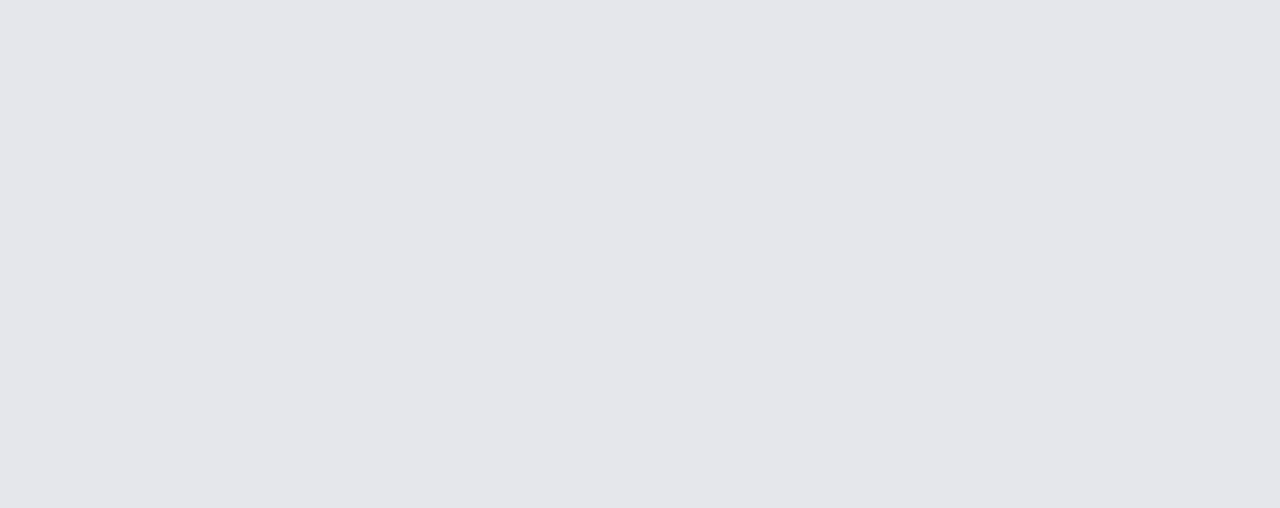
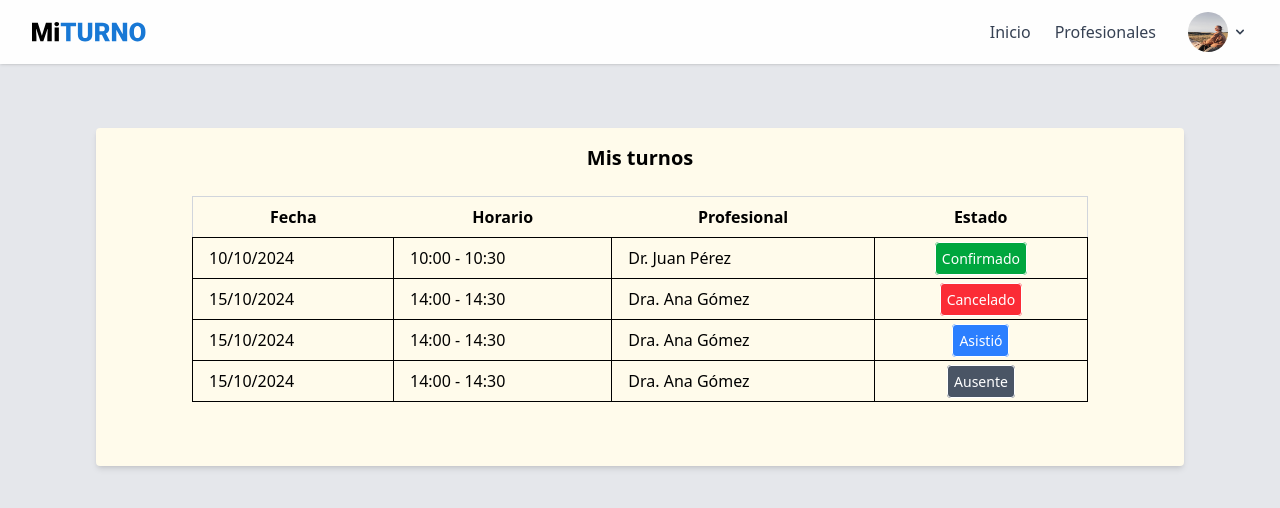
Before and after one commit to MacaZubiri/Web-AppTurnos, a React (Vite) app: page /mis-turnos in a window 1280 px wide. Before the commit this address had no page. Shown: the top 508 px of the page. Built offline with nearby package versions, Linux system fonts and the light colour scheme.

Commit message:
agregue estructura y diseño de mi perfil y mis turnos

```diff
--- a/src/App.jsx
+++ b/src/App.jsx
@@ -7,6 +7,7 @@ import Perfil from "./pages/Perfil";
 import PerfilProfesional from "./pages/PerfilProfesional";
 import ReservarTurno from "./pages/ReservarTurno";
 import Layout from "./Layout";
+import MisTurnos from "./pages/MisTurnos";
 
 
 
@@ -22,6 +23,7 @@ function App() {
           <Route path="/reservar-turno" element={<ReservarTurno />} />
           <Route path="/perfil-profesional/:id" element={<PerfilProfesional />} />
           <Route path="/reservar-turno/:id" element={<ReservarTurno />} />
+          <Route path="/mis-turnos" element={<MisTurnos/>} />
         </Route>
       </Routes>
     </BrowserRouter>
--- a/src/components/Navbar.jsx
+++ b/src/components/Navbar.jsx
@@ -51,14 +51,12 @@ const NavBar = ({ user, onLoginClick, onLogout }) => {
           {/* Menú de escritorio */}
           <div className="hidden md:flex items-center ml-auto space-x-6">
             <Link to="/" className="text-gray-700 hover:text-gray-900 font-medium">Inicio</Link>
-            <Link to="/buscar-profesional" className="text-gray-700 hover:text-gray-900 font-medium ">Profesionales</Link>
+            <Link to="/buscar-profesional" className="text-gray-700 hover:text-gray-900 font-medium ${!user.isLogged ? mr-8 ">Profesionales</Link>
 
             {user.isLogged && user.role === "profesional" && (
               <Link to="/portal" className="text-gray-700 hover:text-gray-900 font-medium">Portal Profesional</Link>
             )}
-            {user.isLogged && user.role === "usuario" && (
-              <Link to="/mis-turnos" className="text-gray-700 hover:text-gray-900 font-medium mr-8">Mis turnos</Link>
-            )}
+
           </div>
 
           {/* Botón Ingresar o Avatar */}
@@ -92,6 +90,14 @@ const NavBar = ({ user, onLoginClick, onLogout }) => {
         >
           Mi perfil
         </button>
+
+        <button
+          onClick={() => { navigate("/mis-turnos"); toggleMenu(); }}
+          className="px-4 py-2 hover:bg-gray-100 text-left cursor-pointer"
+        >
+          Mis Turnos
+        </button>
+
         <button
           onClick={() => { onLogout(); toggleMenu(); }}
           className="px-4 py-2 hover:bg-gray-100 text-left cursor-pointer"
@@ -129,6 +135,8 @@ const NavBar = ({ user, onLoginClick, onLogout }) => {
               >
                 Salir
               </button>
+
+
             ) : (
               <button
                 onClick={onLoginClick}
@@ -136,6 +144,8 @@ const NavBar = ({ user, onLoginClick, onLogout }) => {
               >
                 Ingresar
               </button>
+
+
             )}
           </div>
         )}
--- a/src/pages/MisTurnos.jsx
+++ b/src/pages/MisTurnos.jsx
@@ -0,0 +1,45 @@
+const MisTurnos = () => {
+  return (
+    <>
+    <div className="bg-amber-50 pt-4 pb-16 ml-24 mr-24  rounded-sm shadow-md mt-12">
+    <h1 className="text-xl font-bold text-center">Mis turnos</h1>
+    <table className="w-full max-w-4xl mx-auto mt-6 border-collapse border border-gray-300">
+      <thead>
+        <tr>
+          <th className="px-4 py-2">Fecha</th>
+          <th className="px-4 py-2">Horario</th>
+          <th className="px-4 py-2">Profesional</th>
+          <th className="px-4 py-2">Estado</th>
+        </tr>
+      </thead>
+      <tbody>
+        <tr>
+          <td className="border px-4 py-2">10/10/2024</td>
+          <td className="border px-4 py-2">10:00 - 10:30</td>
+          <td className="border px-4 py-2">Dr. Juan Pérez</td>
+          <td className="border px-4 py-2 text-center"> <span className="text-sm text-white font-medium border p-1.5 bg-green-600 rounded-sm">Confirmado</span></td>
+        </tr>
+        <tr>
+          <td className="border px-4 py-2">15/10/2024</td>
+          <td className="border px-4 py-2">14:00 - 14:30</td>
+          <td className="border px-4 py-2">Dra. Ana Gómez</td>
+          <td className="border px-4 py-2 text-center"> <span className="text-sm text-white font-medium border p-1.5 bg-red-500 rounded-sm">Cancelado</span></td>
+        </tr>
+        <tr>
+          <td className="border px-4 py-2">15/10/2024</td>
+          <td className="border px-4 py-2">14:00 - 14:30</td>
+          <td className="border px-4 py-2">Dra. Ana Gómez</td>
+          <td className="border px-4 py-2 text-center"> <span className="text-sm text-white font-medium border p-1.5  bg-blue-500 rounded-sm">Asistió</span></td>
+        </tr>
+        <tr>
+          <td className="border px-4 py-2">15/10/2024</td>
+          <td className="border px-4 py-2">14:00 - 14:30</td>
+          <td className="border px-4 py-2">Dra. Ana Gómez</td>
+          <td className="border px-4 py-2 text-center"> <span className="text-sm text-white font-medium border p-1.5  bg-gray-600 rounded-sm">Ausente</span></td>
+        </tr>
+        </tbody>
+    </table>
+  </div>
+    </>)};
+
+    export default MisTurnos;
--- a/src/pages/Perfil.jsx
+++ b/src/pages/Perfil.jsx
@@ -1,8 +1,55 @@
+import imagenPerfil from '../assets/imagen-perfil.jpg';
+import { MdPhone, MdEmail, MdCreditCard } from "react-icons/md";
+
 const Perfil = () => {
   return (
     <>
-    <h1>Perfil</h1>
-     </>
-  );}
+    <div className="bg-amber-50 pt-4 pb-16 ml-24 mr-24  rounded-sm shadow-md mt-12">
+  {/* Contenedor principal: imagen + datos + span */}
+  <div className="flex gap-8">
 
-  export default Perfil;
+    {/* Imagen */}
+    <img
+      src={imagenPerfil}
+      alt="Imagen de perfil"
+      className="w-40 h-40 rounded-full object-cover mt-9 ml-9"
+    />
+
+    {/* Datos y botón juntos en un contenedor flex */}
+    <div className="flex flex-1 justify-between mt-9">
+
+      {/* Datos */}
+      <div className="flex flex-col justify-start leading-9">
+        <h1 className="font-bold text-lg mb-2">Maria Fernandez</h1>
+
+        <p className="flex items-center gap-2">
+          <MdEmail className="text-blue-600 w-5 h-5" />
+          MariaFer@gmail.com
+        </p>
+
+        <p className="flex items-center gap-2">
+          <MdPhone className="text-blue-600 w-5 h-5" />
+          222-222-222
+        </p>
+
+        <p className="flex items-center gap-2">
+          <MdCreditCard className="text-blue-600 w-5 h-5" />
+          IOMA (B25252525/1)
+        </p>
+      </div>
+
+      {/* Span “Editar” alineado a la derecha */}
+      <div className="flex items-start">
+        <span className="text-blue-600 font-semibold cursor-pointer hover:underline mr-9">
+          Editar datos personales
+        </span>
+      </div>
+    </div>
+  </div>
+</div>
+
+</>
+  );
+};
+
+export default Perfil;
```
